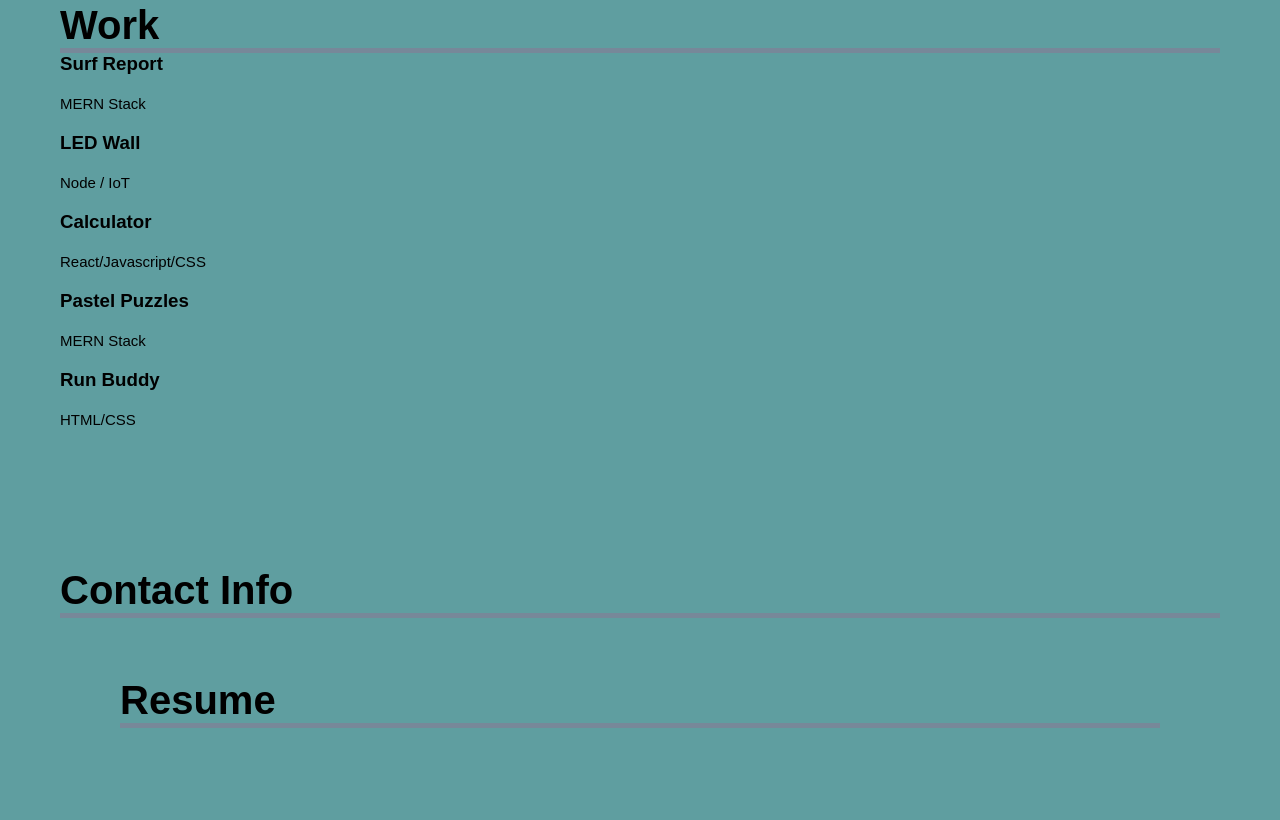
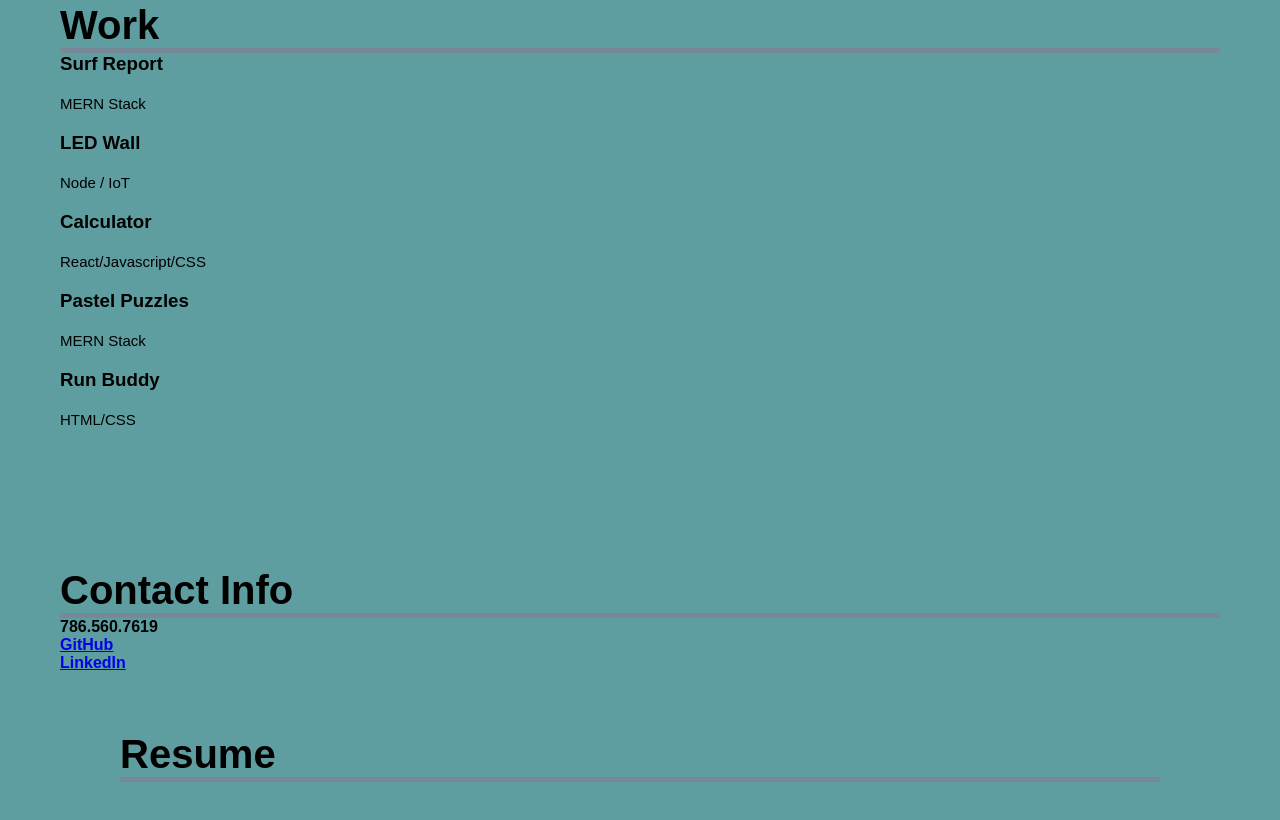
Before and after one commit to ams9220/professional-portfolio, a plain HTML site: page index.html in a window 1280 px wide. Shown: the part 700-1520 px from the top of the page. Drawn offline with Linux system fonts and the light colour scheme.

Commit message:
contact info

```diff
--- a/index.html
+++ b/index.html
@@ -108,6 +108,15 @@
                 Contact Info
             </h2>
         </div>
+            <h4>
+                786.560.7619
+            </h4>
+            <h4>
+                <a href="https://github.com/ams9220" target="_blank" rel="noopener noreferrer">GitHub</a>
+            </h4>
+            <h4>
+                <a href="https://www.linkedin.com/in/anaa-sanchez/" target="_blank" rel="noopener noreferrer">LinkedIn</a>
+            </h4>
 
     <!-- "resume" section -->
     <section id="resume" class="section">
```
